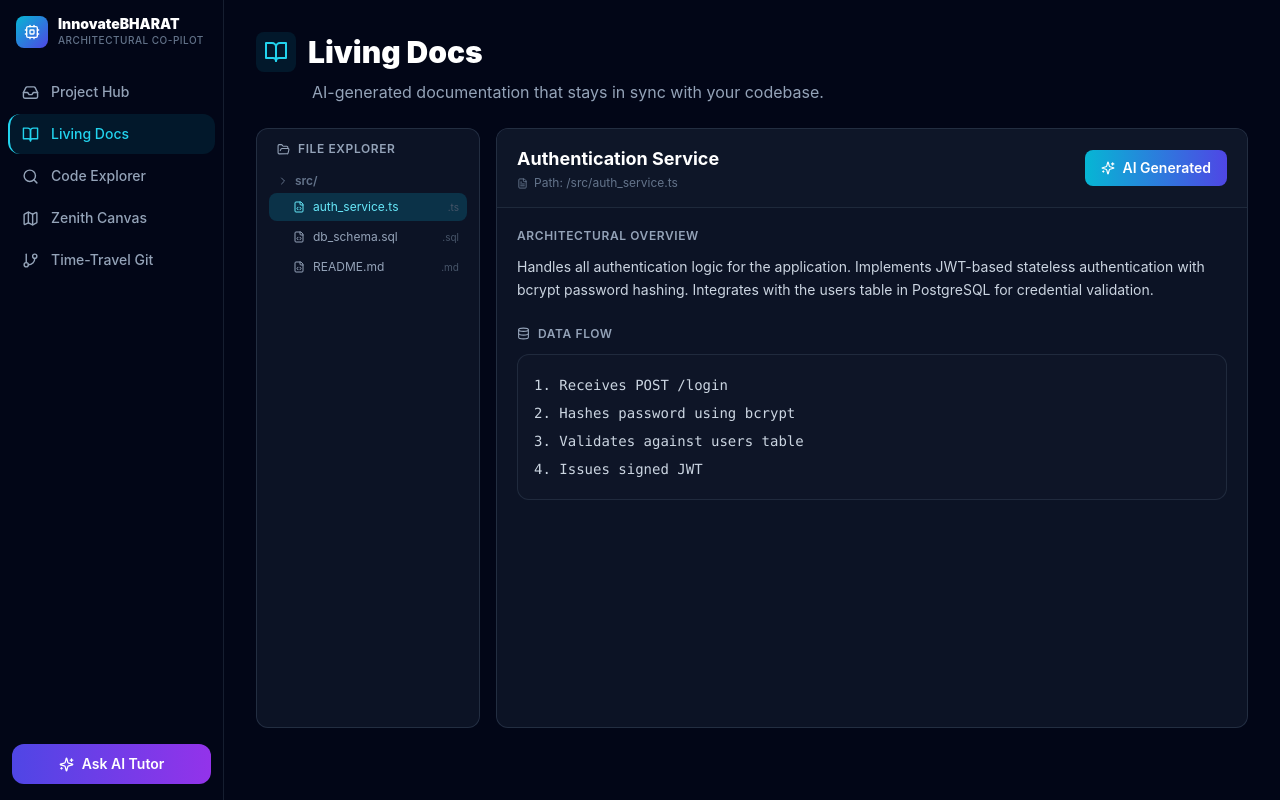
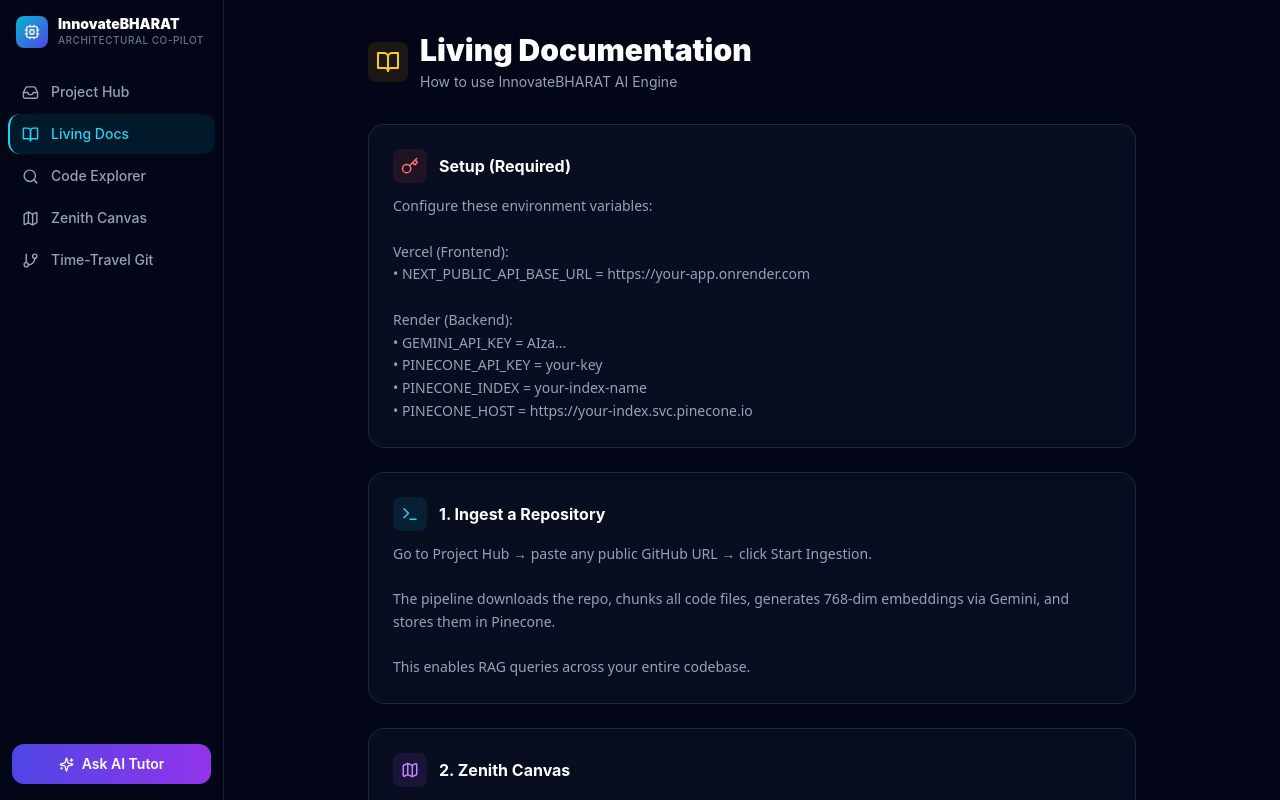
Before and after one commit to karann0077/DevEasy, a Next.js app in the folder frontend/: page /docs in a window 1280 px wide. Built offline with nearby package versions, Linux system fonts and the light colour scheme.

Commit message:
Update page.tsx

```diff
--- a/frontend/app/docs/page.tsx
+++ b/frontend/app/docs/page.tsx
@@ -1,220 +1,53 @@
 "use client";
-import { useState } from "react";
-import {
-  BookOpen,
-  FileCode,
-  Database,
-  FileText,
-  Sparkles,
-  ChevronRight,
-  Loader2,
-  FolderOpen,
-} from "lucide-react";
-
-const FILE_TREE = [
-  { path: "src/auth_service.ts", type: "ts" },
-  { path: "src/db_schema.sql", type: "sql" },
-  { path: "src/README.md", type: "md" },
-];
-
-const MOCK_DOCS: Record<
-  string,
-  { title: string; path: string; overview: string; dataFlow: string[] }
-> = {
-  "src/auth_service.ts": {
-    title: "Authentication Service",
-    path: "/src/auth_service.ts",
-    overview:
-      "Handles all authentication logic for the application. Implements JWT-based stateless authentication with bcrypt password hashing. Integrates with the users table in PostgreSQL for credential validation.",
-    dataFlow: [
-      "1. Receives POST /login",
-      "2. Hashes password using bcrypt",
-      "3. Validates against users table",
-      "4. Issues signed JWT",
-    ],
-  },
-  "src/db_schema.sql": {
-    title: "Database Schema",
-    path: "/src/db_schema.sql",
-    overview:
-      "Defines the PostgreSQL schema for the application. Includes tables for users, sessions, and audit logs with proper constraints and indexes for performance.",
-    dataFlow: [
-      "1. Creates users table",
-      "2. Adds sessions table",
-      "3. Creates audit_log table",
-      "4. Applies foreign key constraints",
-    ],
-  },
-  "src/README.md": {
-    title: "Project README",
-    path: "/src/README.md",
-    overview:
-      "Main documentation file for the project. Describes the architecture, setup instructions, environment variables, and contribution guidelines.",
-    dataFlow: [
-      "1. Project overview",
-      "2. Installation steps",
-      "3. Environment configuration",
-      "4. API reference",
-    ],
-  },
-};
+import { BookOpen, Zap, Terminal, Map, Search, GitBranch, Key } from "lucide-react";
 
 export default function DocsPage() {
-  const [selectedFile, setSelectedFile] = useState<string>("src/auth_service.ts");
-  const [loading, setLoading] = useState(false);
-  const [aiDoc, setAiDoc] = useState<string>("");
-  const [showAiDoc, setShowAiDoc] = useState(false);
-
-  const doc = MOCK_DOCS[selectedFile];
-
-  const handleGenerateDoc = async () => {
-    setLoading(true);
-    setShowAiDoc(true);
-    setAiDoc("");
-    try {
-      const resp = await fetch("/api/docs", {
-        method: "POST",
-        headers: { "Content-Type": "application/json" },
-        body: JSON.stringify({ file_path: selectedFile }),
-      });
-      const data = await resp.json();
-      if (!resp.ok) throw new Error(data.detail || "API error");
-      setAiDoc(data.documentation);
-    } catch {
-      setAiDoc(
-        "AI documentation unavailable. Make sure you've ingested a repository and the backend is running."
-      );
-    } finally {
-      setLoading(false);
-    }
-  };
-
   return (
     <div className="min-h-screen bg-[#020617] p-8">
-      <div className="max-w-7xl mx-auto">
-        {/* Header */}
-        <div className="mb-6">
-          <div className="flex items-center gap-3 mb-2">
-            <div className="p-2 rounded-lg bg-cyan-500/10">
-              <BookOpen size={24} className="text-cyan-400" />
-            </div>
-            <h1 className="text-3xl font-black text-white">Living Docs</h1>
+      <div className="max-w-3xl mx-auto">
+        <div className="flex items-center gap-3 mb-8">
+          <div className="p-2 rounded-lg bg-yellow-500/10">
+            <BookOpen size={24} className="text-yellow-400" />
           </div>
-          <p className="text-slate-400 ml-14">
-            AI-generated documentation that stays in sync with your codebase.
-          </p>
+          <div>
+            <h1 className="text-3xl font-black text-white">Living Documentation</h1>
+            <p className="text-slate-400 text-sm mt-1">How to use InnovateBHARAT AI Engine</p>
+          </div>
         </div>
 
-        <div className="flex gap-4 h-[calc(100vh-200px)] min-h-[500px]">
-          {/* File Explorer */}
-          <div className="w-56 glass rounded-xl border border-slate-800 p-3 overflow-y-auto shrink-0">
-            <div className="flex items-center gap-2 text-slate-400 text-xs font-semibold uppercase tracking-wider mb-3 px-2">
-              <FolderOpen size={13} />
-              File Explorer
+        <div className="space-y-6">
+          {[
+            {
+              icon: Key, color: "red", title: "Setup (Required)",
+              content: `Configure these environment variables:\n\nVercel (Frontend):\n• NEXT_PUBLIC_API_BASE_URL = https://your-app.onrender.com\n\nRender (Backend):\n• GEMINI_API_KEY = AIza...\n• PINECONE_API_KEY = your-key\n• PINECONE_INDEX = your-index-name\n• PINECONE_HOST = https://your-index.svc.pinecone.io`
+            },
+            {
+              icon: Terminal, color: "cyan", title: "1. Ingest a Repository",
+              content: "Go to Project Hub → paste any public GitHub URL → click Start Ingestion.\n\nThe pipeline downloads the repo, chunks all code files, generates 768-dim embeddings via Gemini, and stores them in Pinecone.\n\nThis enables RAG queries across your entire codebase."
+            },
+            {
+              icon: Map, color: "purple", title: "2. Zenith Canvas",
+              content: "Go to Zenith Canvas to see the interactive architecture diagram.\n\nClick any node (Frontend, Backend, Gemini, Pinecone, GitHub) to see detailed AI-generated insights about that architectural layer and how it connects to others."
+            },
+            {
+              icon: Search, color: "indigo", title: "3. Code Explorer",
+              content: "Go to Code Explorer → type any question about your ingested codebase.\n\nExamples:\n• 'Explain the authentication flow'\n• 'How does the payment controller work?'\n• 'What does the user model contain?'\n\nThe RAG pipeline finds relevant code chunks and generates a context-aware explanation."
+            },
+            {
+              icon: GitBranch, color: "emerald", title: "4. Git Debugger",
+              content: "Go to Time-Travel Git → paste a GitHub commit URL.\n\nThe system fetches the commit diff, identifies changed files (blast radius), and generates an AI-powered PR summary explaining what changed and what might break."
+            },
+          ].map(({ icon: Icon, color, title, content }) => (
+            <div key={title} className="rounded-2xl border border-slate-800 bg-slate-900/50 p-6">
+              <div className="flex items-center gap-3 mb-3">
+                <div className={`p-2 rounded-lg bg-${color}-500/10`}>
+                  <Icon size={18} className={`text-${color}-400`} />
+                </div>
+                <h2 className="text-white font-bold">{title}</h2>
+              </div>
+              <pre className="text-slate-400 text-sm whitespace-pre-wrap leading-relaxed font-sans">{content}</pre>
             </div>
-
-            {/* src/ folder */}
-            <div className="mb-1">
-              <div className="flex items-center gap-1.5 px-2 py-1 text-xs text-slate-500 font-semibold">
-                <ChevronRight size={12} />
-                src/
-              </div>
-              {FILE_TREE.map(({ path, type }) => (
-                <button
-                  key={path}
-                  onClick={() => {
-                    setSelectedFile(path);
-                    setShowAiDoc(false);
-                    setAiDoc("");
-                  }}
-                  className={`w-full text-left flex items-center gap-2 pl-6 pr-2 py-1.5 rounded-lg text-xs mb-0.5 transition-all ${
-                    selectedFile === path
-                      ? "bg-cyan-500/20 text-cyan-300"
-                      : "text-slate-400 hover:bg-slate-800 hover:text-slate-200"
-                  }`}
-                >
-                  <FileCode size={12} className="shrink-0" />
-                  <span className="truncate">{path.split("/").pop()}</span>
-                  <span className="ml-auto text-slate-600 text-[10px]">.{type}</span>
-                </button>
-              ))}
-            </div>
-          </div>
-
-          {/* Doc Viewer */}
-          <div className="flex-1 glass rounded-xl border border-slate-800 overflow-hidden flex flex-col">
-            {/* Doc Header */}
-            <div className="flex items-center justify-between px-5 py-4 bg-slate-900/80 border-b border-slate-800">
-              <div>
-                <h2 className="text-white font-bold text-lg">{doc?.title}</h2>
-                <div className="flex items-center gap-1.5 text-slate-500 text-xs mt-0.5">
-                  <FileText size={11} />
-                  Path: {doc?.path}
-                </div>
-              </div>
-              <button
-                onClick={handleGenerateDoc}
-                disabled={loading}
-                className="flex items-center gap-2 px-4 py-2 rounded-lg bg-gradient-to-r from-cyan-500 to-indigo-600 text-white text-sm font-semibold hover:from-cyan-400 hover:to-indigo-500 disabled:opacity-50 transition-all"
-              >
-                {loading ? (
-                  <Loader2 size={14} className="animate-spin" />
-                ) : (
-                  <Sparkles size={14} />
-                )}
-                AI Generated
-              </button>
-            </div>
-
-            {/* Doc Content */}
-            <div className="flex-1 overflow-y-auto p-5">
-              {showAiDoc ? (
-                <div>
-                  <div className="flex items-center gap-2 mb-4 text-cyan-400 text-sm font-semibold">
-                    <Sparkles size={14} />
-                    AI-Generated Documentation
-                  </div>
-                  {loading ? (
-                    <div className="flex flex-col items-center justify-center py-12 gap-3 text-slate-500">
-                      <Loader2 size={28} className="animate-spin text-cyan-400" />
-                      <p className="text-sm">Generating documentation with Gemini...</p>
-                    </div>
-                  ) : (
-                    <pre className="text-slate-300 text-sm leading-relaxed whitespace-pre-wrap font-sans">
-                      {aiDoc}
-                    </pre>
-                  )}
-                </div>
-              ) : (
-                <>
-                  {/* Architectural Overview */}
-                  <div className="mb-6">
-                    <h3 className="text-slate-400 text-xs font-semibold uppercase tracking-wider mb-3">
-                      Architectural Overview
-                    </h3>
-                    <p className="text-slate-300 text-sm leading-relaxed">
-                      {doc?.overview}
-                    </p>
-                  </div>
-
-                  {/* Data Flow */}
-                  <div>
-                    <div className="flex items-center gap-2 text-slate-400 text-xs font-semibold uppercase tracking-wider mb-3">
-                      <Database size={13} />
-                      Data Flow
-                    </div>
-                    <div className="bg-slate-900/80 border border-slate-700/50 rounded-xl p-4 font-mono text-sm">
-                      {doc?.dataFlow.map((step, i) => (
-                        <div key={i} className="text-slate-300 py-1">
-                          {step}
-                        </div>
-                      ))}
-                    </div>
-                  </div>
-                </>
-              )}
-            </div>
-          </div>
+          ))}
         </div>
       </div>
     </div>
```
